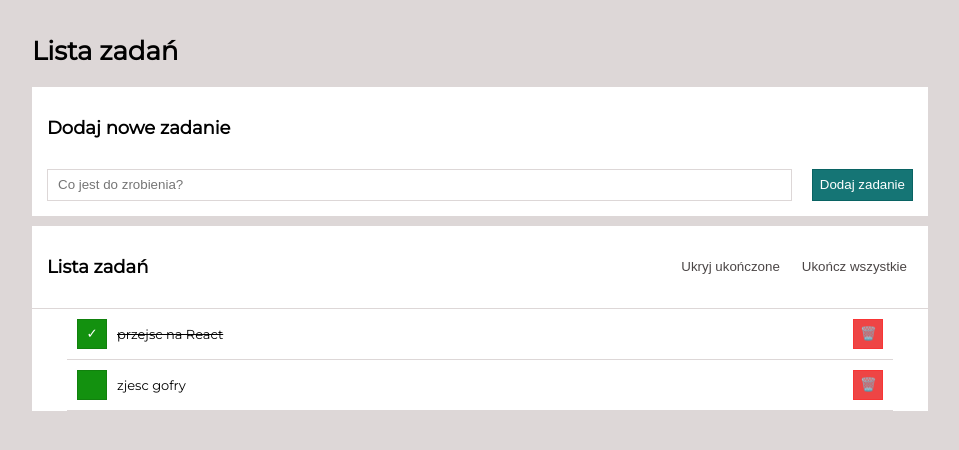
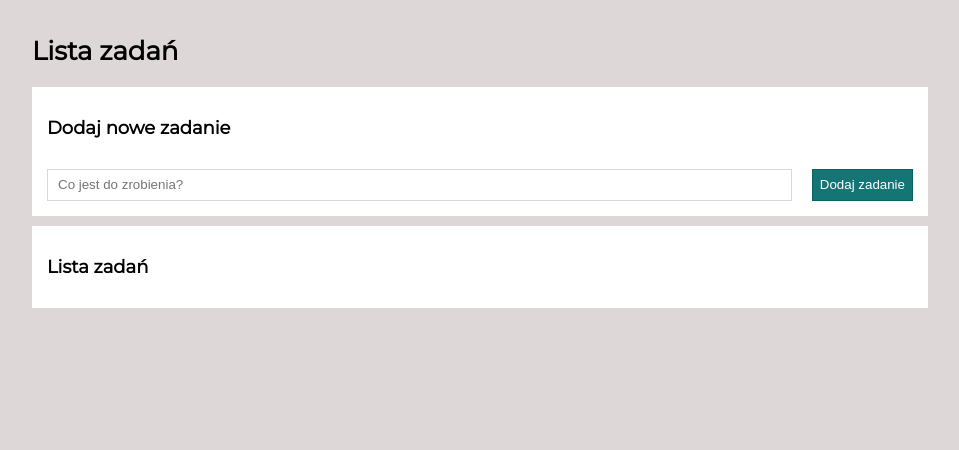
Before and after one commit to BoosterTech/TODO-List-React, a React (Create React App) app: page / in a window 1280 px wide. Shown: the top 450 px of the page, without its empty margins (160-1119 px from the left). Built offline with nearby package versions, Linux system fonts and the light colour scheme.

Commit message:
task List set to Null

```diff
--- a/src/App.js
+++ b/src/App.js
@@ -8,10 +8,7 @@ import Container from "./Container";
 
 function App() {
     const [hideDoneTasksVar, setHideDoneTasks] = useState(false);
-    const [tasks, setTasks] = useState([
-        { id: 1, content: "przejsc na React", done: true },
-        { id: 2, content: "zjesc gofry", done: false },
-    ])
+    const [tasks, setTasks] = useState([]);
 
     const toggleHideDone = () => setHideDoneTasks(hideDoneTasksVar => !hideDoneTasksVar);
 
```
